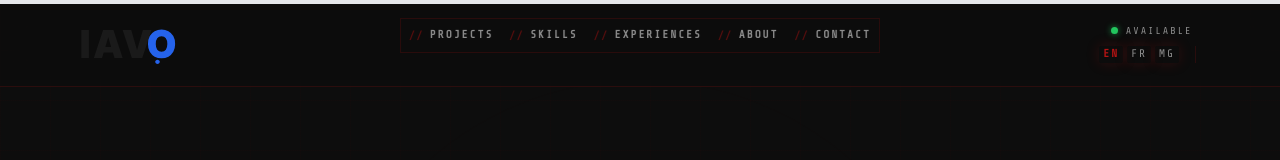
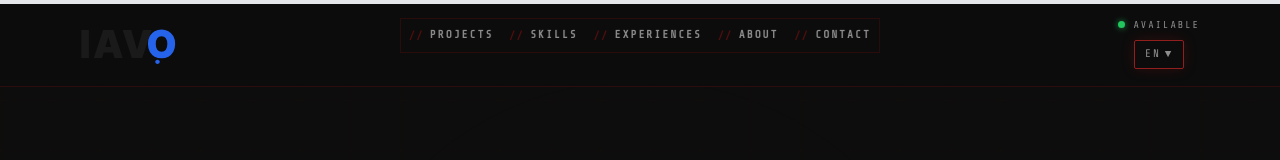
Before and after one commit to Rktmmnrn/MyPortfolio, a React (Vite) app in the folder MyPortfolio/: page / in a window 1280 px wide. Shown: the top 160 px of the page. Built offline with nearby package versions, Linux system fonts and the light colour scheme.

Commit message:
modif: languageselector extern

```diff
--- /dev/null
+++ b/MyPortfolio/src/component/ui/LanguageSelector.tsx
@@ -0,0 +1,63 @@
+import { useEffect, useRef, useState } from "react";
+import { Language } from "../../data/i18n";
+
+type LanguageSelectorProps = {
+  lang: Language;
+  setLang: (lang: Language) => void;
+};
+
+const LanguageSelector = ({
+  lang,
+  setLang,
+}: LanguageSelectorProps) => {
+  const [open, setOpen] = useState(false);
+  const ref = useRef<HTMLDivElement>(null);
+
+  useEffect(() => {
+    function handleClickOutside(e: MouseEvent) {
+      if (ref.current && !ref.current.contains(e.target as Node)) {
+        setOpen(false);
+      }
+    }
+    document.addEventListener("mousedown", handleClickOutside);
+    return () => document.removeEventListener("mousedown", handleClickOutside);
+  })
+
+  return (
+    <div
+      ref={ref}
+      className="relative group"
+    >
+      <button
+        onClick={() => setOpen(!open)}
+        className="uppercase text-[11px] text-[var(--text-3)] cursor-pointer gap-1 flex"
+      >
+        {lang}
+        <span
+          className={`transition-transform duration-200 ${open ? "rotate-180" : ""
+            }`}
+        >
+          ▼
+        </span>
+      </button>
+
+      {open && (
+        <div className="absolute right-0 mt-2 flex flex-col rounded-lg border border-white/10 bg-[#111] shadow-lg overflow-hidden z-50">
+          {(["en", "fr", "mg"] as Language[])
+            .filter((l) => l !== lang)
+            .map((l) => (
+              <button
+                key={l}
+                onClick={() => { setLang(l); setOpen(false); }}
+                className="px-4 py-2 text-left uppercase hover:bg-white/10 transition"
+              >
+                {l}
+              </button>
+            ))}
+        </div>
+      )}
+    </div>
+  );
+};
+
+export default LanguageSelector;
--- a/MyPortfolio/src/sections/Header.tsx
+++ b/MyPortfolio/src/sections/Header.tsx
@@ -1,5 +1,6 @@
 import Logo from '/Logo.svg';
 import { translations, Language } from '../data/i18n';
+import LanguageSelector from '../component/ui/LanguageSelector';
 
 type HeaderProps = {
   scrolled: boolean;
@@ -40,33 +41,9 @@ const Header = ({ scrolled, lang, setLang }: HeaderProps) => (
       </div>
 
       {/* Sélecteur de langue */}
-      <div
-        className="flex items-center border-r border-[rgba(180,20,20,0.18)] pr-4 mr-2 w-full justify-between"
-        style={{
-          fontFamily: 'var(--mono)',
-          fontSize: '11px',
-          letterSpacing: '1px',
-        }}
-      >
-        {(['en', 'fr', 'mg'] as Language[]).map((l) => (
-          <button
-            key={l}
-            onClick={() => setLang(l)}
-            style={{
-              background: 'none',
-              border: 'none',
-              color: lang === l ? 'var(--red)' : 'var(--text-3)',
-              cursor: 'pointer',
-              fontWeight: lang === l ? '600' : 'normal',
-              textTransform: 'uppercase',
-              padding: '0 4px',
-              transition: 'color 0.2s',
-            }}
-          >
-            {l}
-          </button>
-        ))}
-      </div>
+      <LanguageSelector
+        lang={lang}
+        setLang={setLang} />
     </div>
   </header>
 );
--- a/MyPortfolio/src/styles/styleHN.css
+++ b/MyPortfolio/src/styles/styleHN.css
@@ -234,7 +234,7 @@ nav span {
    HEADER
 ════════════════════════════════════════════ */
 header {
-  @apply flex justify-between items-center fixed w-full z-10 overflow-hidden;
+  @apply flex justify-between items-center fixed w-full z-10;
   padding: 14px 40px;
   background: rgba(13, 13, 13, 0.93);
   border-bottom: 1px solid var(--border);
@@ -258,7 +258,7 @@ header img {
 }
 
 header button {
-  padding: 9px 18px;
+  padding: 5px 10px;
   border: 1px solid var(--border-md);
   font-family: var(--mono);
   font-size: 11px;
```
